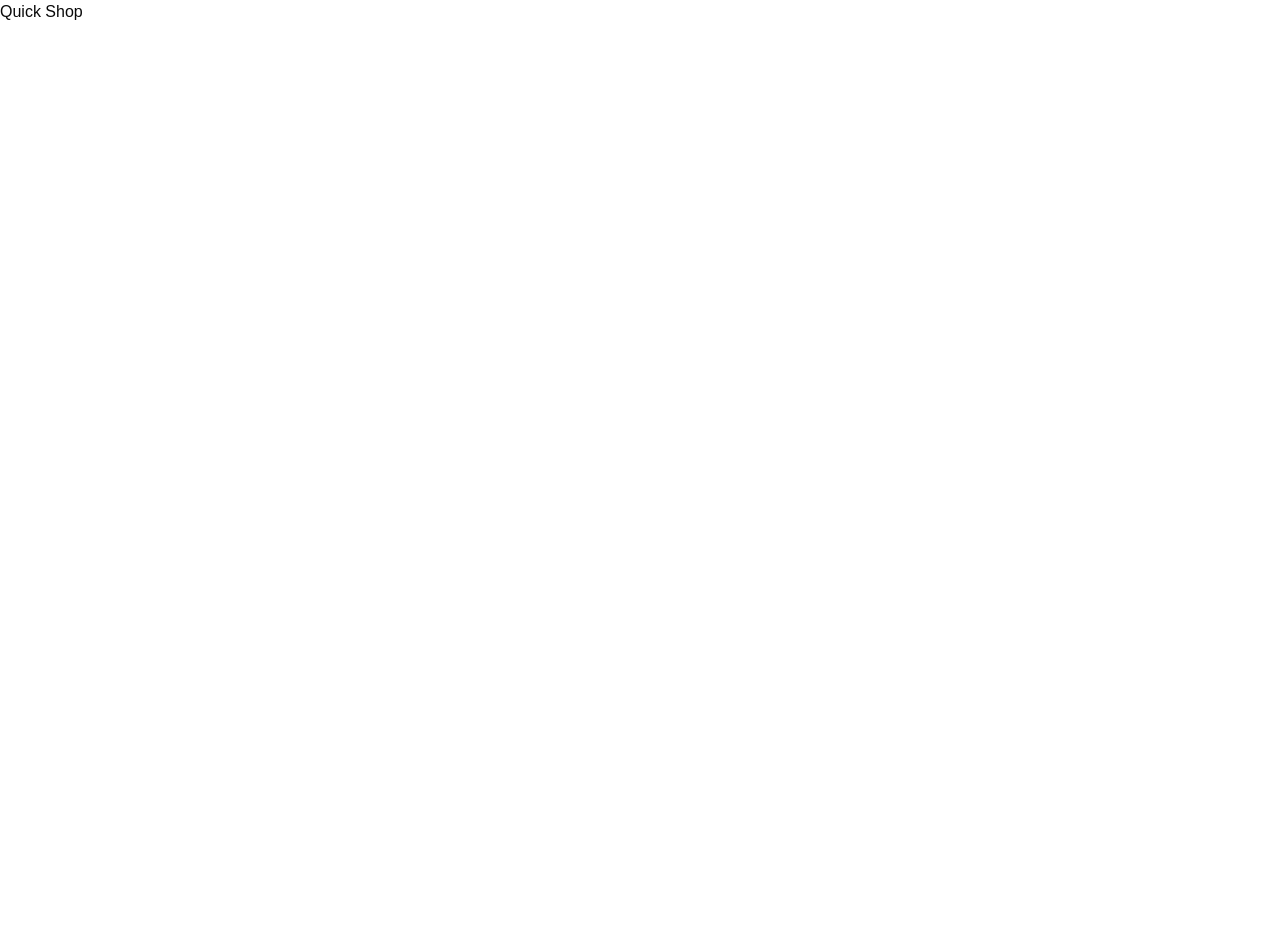
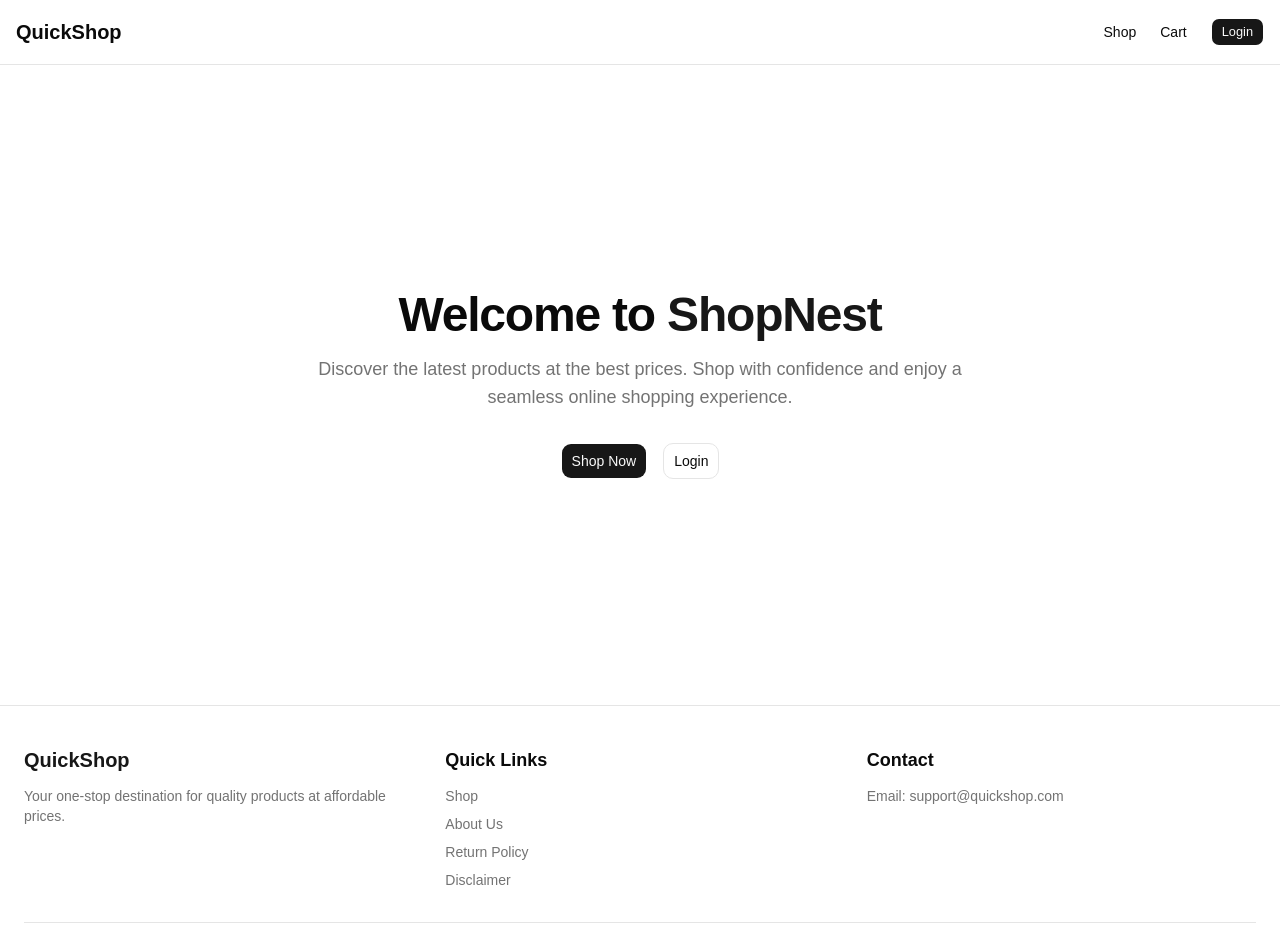
Before and after one commit to jayeshyadav07/QuickShop, a React (Vite) app in the folder app/: page / in a window 1280 px wide. Shown: the top 949 px of the page. Before the commit the page ends 800 px from the top, so only its background shows below. Built offline with nearby package versions, Linux system fonts and the light colour scheme.

Commit message:
feat: scaffold initial project structure with routing, layout components

```diff
--- a/app/src/App.jsx
+++ b/app/src/App.jsx
@@ -1,5 +1,18 @@
+import { BrowserRouter as Router, Routes, Route } from 'react-router';
+import Home from './pages/Home.jsx';
+import Navbar from './components/Navbar.jsx';
+import Footer from './components/Footer.jsx';
+
 function App() {
-	return <>Quick Shop</>;
+	return (
+		<Router>
+			<Navbar />
+			<Routes>
+				<Route path="/" element={<Home />} />
+			</Routes>
+			<Footer />
+		</Router>
+	);
 }
 
 export default App;
--- /dev/null
+++ b/app/src/components/Footer.jsx
@@ -0,0 +1,71 @@
+import React from 'react';
+import { Link } from 'react-router';
+
+const Footer = () => {
+	return (
+		<footer className="border-t bg-background">
+			<div className="container mx-auto px-6 py-10">
+				<div className="grid gap-8 md:grid-cols-3">
+					{/* Brand */}
+					<div>
+						<h2 className="text-xl font-bold text-primary">QuickShop</h2>
+						<p className="mt-3 text-sm text-muted-foreground">
+							Your one-stop destination for quality products at affordable prices.
+						</p>
+					</div>
+
+					{/* Quick Links */}
+					<div>
+						<h3 className="mb-3 text-lg font-semibold">Quick Links</h3>
+
+						<div className="flex flex-col gap-2">
+							<Link
+								to="/shop"
+								className="text-sm text-muted-foreground hover:text-primary"
+							>
+								Shop
+							</Link>
+
+							<Link
+								to="/about"
+								className="text-sm text-muted-foreground hover:text-primary"
+							>
+								About Us
+							</Link>
+
+							<Link
+								to="/return"
+								className="text-sm text-muted-foreground hover:text-primary"
+							>
+								Return Policy
+							</Link>
+
+							<Link
+								to="/disclaimer"
+								className="text-sm text-muted-foreground hover:text-primary"
+							>
+								Disclaimer
+							</Link>
+						</div>
+					</div>
+
+					{/* Contact */}
+					<div>
+						<h3 className="mb-3 text-lg font-semibold">Contact</h3>
+
+						<div className="space-y-2 text-sm text-muted-foreground">
+							<p>Email: support@quickshop.com</p>
+						</div>
+					</div>
+				</div>
+
+				{/* Bottom Bar */}
+				<div className="mt-8 border-t pt-6 text-center text-sm text-muted-foreground">
+					© {new Date().getFullYear()} QuickShop. All rights reserved.
+				</div>
+			</div>
+		</footer>
+	);
+};
+
+export default Footer;
--- /dev/null
+++ b/app/src/components/Navbar.jsx
@@ -0,0 +1,39 @@
+import { Link, useNavigate } from 'react-router';
+
+import { Button } from '@/components/ui/button';
+
+const Navbar = () => {
+	const navigate = useNavigate();
+	return (
+		<nav className="border-b bg-background">
+			<div className="container mx-auto flex h-16 items-center justify-between px-4">
+				<Link to="/" className="flex items-center gap-2 text-xl font-bold">
+					<div>
+						<span>QuickShop</span>
+					</div>
+				</Link>
+				{/* Navigation */}
+				<div className="flex items-center gap-6">
+					<Link
+						to="/shop"
+						className="text-sm font-medium hover:text-primary transition-colors"
+					>
+						Shop
+					</Link>
+
+					<Link
+						to="/cart"
+						className="text-sm font-medium hover:text-primary transition-colors"
+					>
+						Cart
+					</Link>
+					<Button asChild size="sm">
+						<Link to="/login">Login</Link>
+					</Button>
+				</div>
+			</div>
+		</nav>
+	);
+};
+
+export default Navbar;
--- /dev/null
+++ b/app/src/components/ui/button.jsx
@@ -0,0 +1,57 @@
+import * as React from 'react';
+import { cva } from 'class-variance-authority';
+import { Slot } from 'radix-ui';
+
+import { cn } from '@/lib/utils';
+
+const buttonVariants = cva(
+	"group/button inline-flex shrink-0 items-center justify-center rounded-lg border border-transparent bg-clip-padding text-sm font-medium whitespace-nowrap transition-all outline-none select-none focus-visible:border-ring focus-visible:ring-3 focus-visible:ring-ring/50 active:not-aria-[haspopup]:translate-y-px disabled:pointer-events-none disabled:opacity-50 aria-invalid:border-destructive aria-invalid:ring-3 aria-invalid:ring-destructive/20 dark:aria-invalid:border-destructive/50 dark:aria-invalid:ring-destructive/40 [&_svg]:pointer-events-none [&_svg]:shrink-0 [&_svg:not([class*='size-'])]:size-4",
+	{
+		variants: {
+			variant: {
+				default: 'bg-primary text-primary-foreground hover:bg-primary/80',
+				outline:
+					'border-border bg-background hover:bg-muted hover:text-foreground aria-expanded:bg-muted aria-expanded:text-foreground dark:border-input dark:bg-input/30 dark:hover:bg-input/50',
+				secondary:
+					'bg-secondary text-secondary-foreground hover:bg-[color-mix(in_oklch,var(--secondary),var(--foreground)_5%)] aria-expanded:bg-secondary aria-expanded:text-secondary-foreground',
+				ghost: 'hover:bg-muted hover:text-foreground aria-expanded:bg-muted aria-expanded:text-foreground dark:hover:bg-muted/50',
+				destructive:
+					'bg-destructive/10 text-destructive hover:bg-destructive/20 focus-visible:border-destructive/40 focus-visible:ring-destructive/20 dark:bg-destructive/20 dark:hover:bg-destructive/30 dark:focus-visible:ring-destructive/40',
+				link: 'text-primary underline-offset-4 hover:underline',
+			},
+			size: {
+				default:
+					'h-8 gap-1.5 px-2.5 has-data-[icon=inline-end]:pr-2 has-data-[icon=inline-start]:pl-2',
+				xs: "h-6 gap-1 rounded-[min(var(--radius-md),10px)] px-2 text-xs in-data-[slot=button-group]:rounded-lg has-data-[icon=inline-end]:pr-1.5 has-data-[icon=inline-start]:pl-1.5 [&_svg:not([class*='size-'])]:size-3",
+				sm: "h-7 gap-1 rounded-[min(var(--radius-md),12px)] px-2.5 text-[0.8rem] in-data-[slot=button-group]:rounded-lg has-data-[icon=inline-end]:pr-1.5 has-data-[icon=inline-start]:pl-1.5 [&_svg:not([class*='size-'])]:size-3.5",
+				lg: 'h-9 gap-1.5 px-2.5 has-data-[icon=inline-end]:pr-2 has-data-[icon=inline-start]:pl-2',
+				icon: 'size-8',
+				'icon-xs':
+					"size-6 rounded-[min(var(--radius-md),10px)] in-data-[slot=button-group]:rounded-lg [&_svg:not([class*='size-'])]:size-3",
+				'icon-sm':
+					'size-7 rounded-[min(var(--radius-md),12px)] in-data-[slot=button-group]:rounded-lg',
+				'icon-lg': 'size-9',
+			},
+		},
+		defaultVariants: {
+			variant: 'default',
+			size: 'default',
+		},
+	}
+);
+
+function Button({ className, variant = 'default', size = 'default', asChild = false, ...props }) {
+	const Comp = asChild ? Slot.Root : 'button';
+
+	return (
+		<Comp
+			data-slot="button"
+			data-variant={variant}
+			data-size={size}
+			className={cn(buttonVariants({ variant, size, className }))}
+			{...props}
+		/>
+	);
+}
+
+export { Button, buttonVariants };
--- /dev/null
+++ b/app/src/pages/Home.jsx
@@ -0,0 +1,31 @@
+import React from 'react';
+import { Link } from 'react-router';
+
+import { Button } from '@/components/ui/button';
+
+const Home = () => {
+	return (
+		<main className="container mx-auto flex min-h-[80vh] flex-col items-center justify-center px-6 text-center">
+			<h1 className="mb-4 text-5xl font-bold tracking-tight">
+				Welcome to <span className="text-primary">ShopNest</span>
+			</h1>
+
+			<p className="mb-8 max-w-2xl text-lg text-muted-foreground">
+				Discover the latest products at the best prices. Shop with confidence and enjoy a
+				seamless online shopping experience.
+			</p>
+
+			<div className="flex gap-4">
+				<Button asChild size="lg">
+					<Link to="/shop">Shop Now</Link>
+				</Button>
+
+				<Button asChild variant="outline" size="lg">
+					<Link to="/login">Login</Link>
+				</Button>
+			</div>
+		</main>
+	);
+};
+
+export default Home;
```
